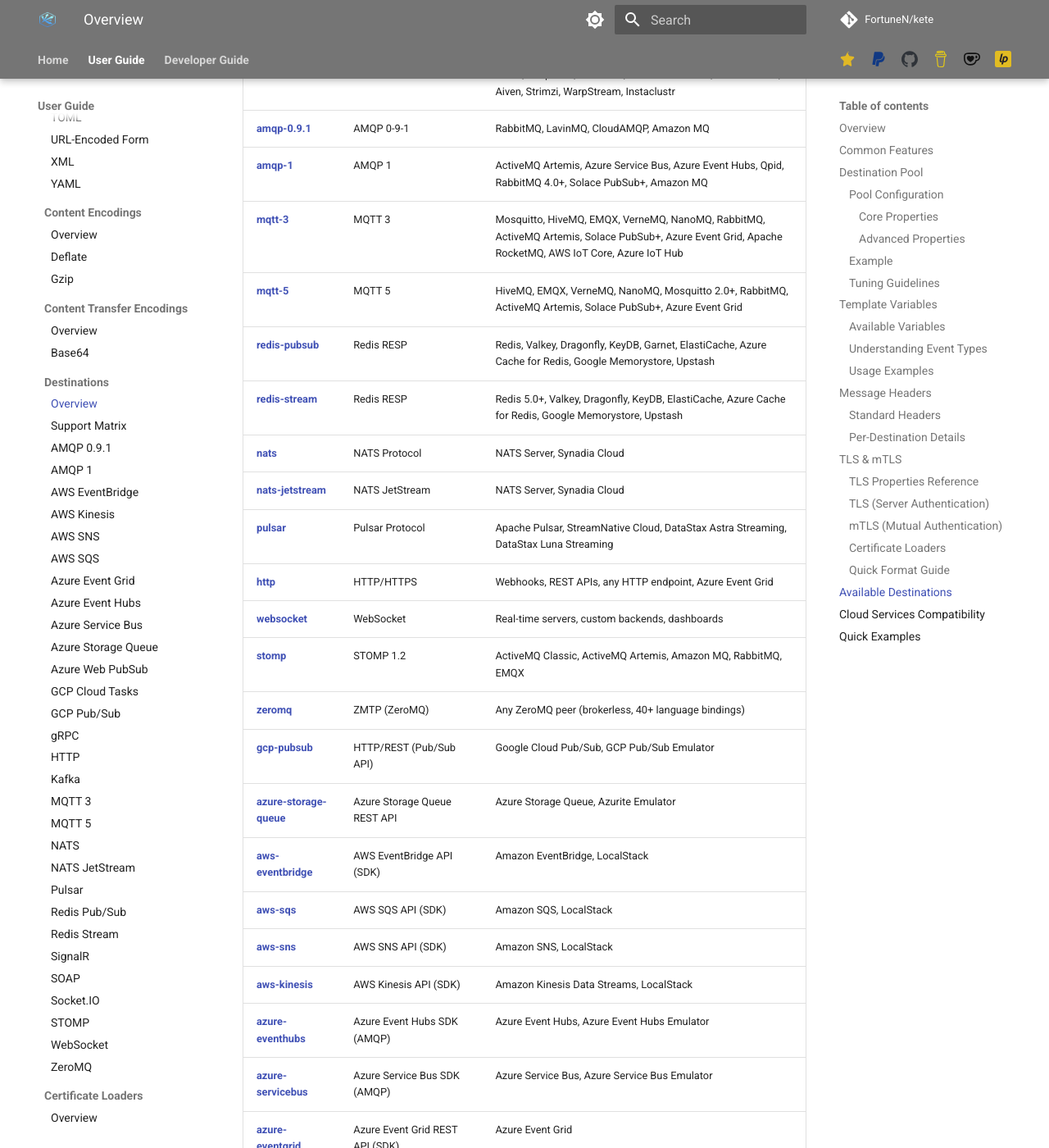
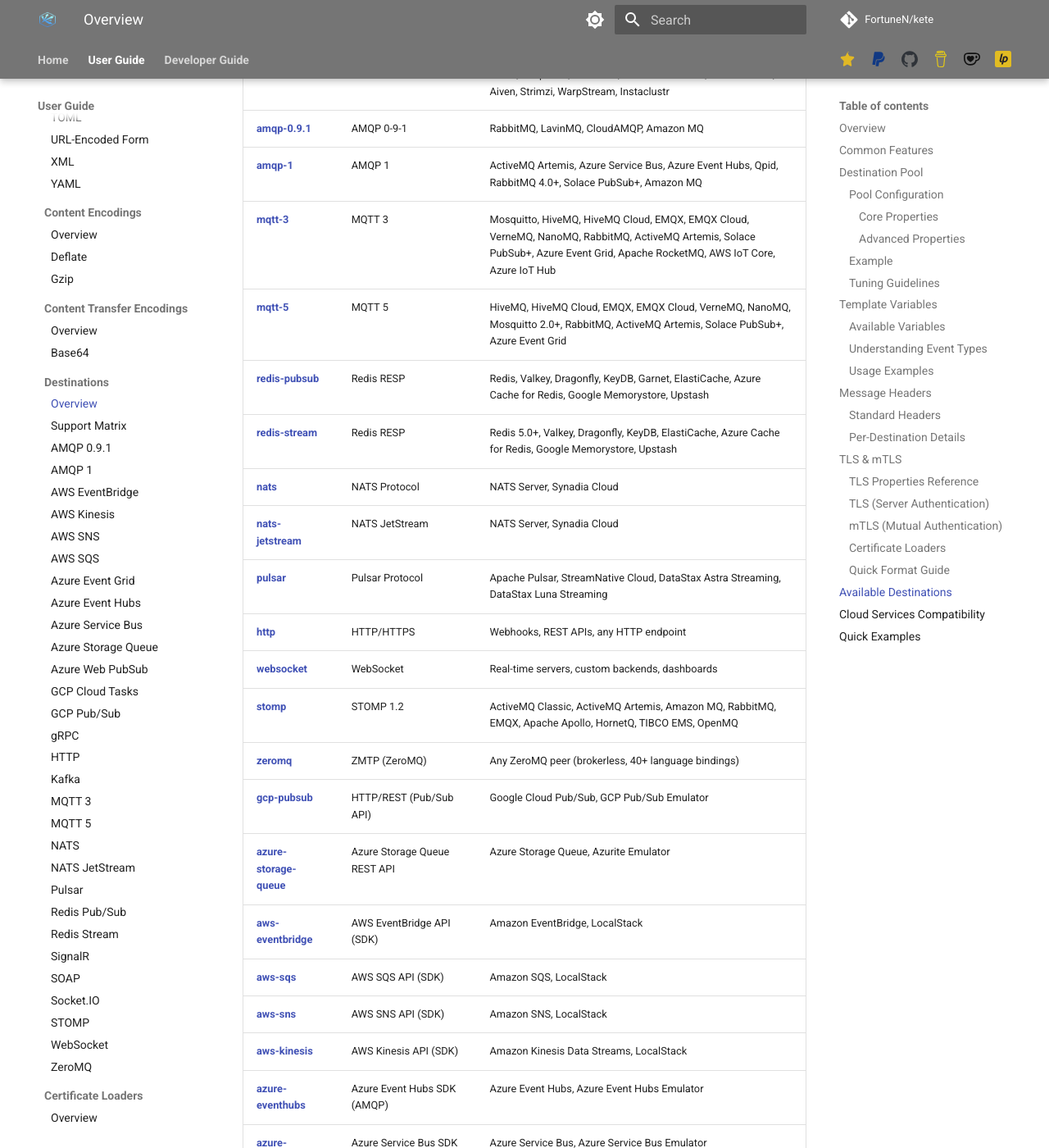
Before and after one commit to FortuneN/kete, an MkDocs documentation site: the page built from docs/user-guide/destinations/overview.md, in a window 1280 px wide and 1400 px high, scrolled down 11590 px. Shown: the whole window at 82% size. Built offline with MkDocs 1.6.1 and Material for MkDocs 9.7.7, drawn with Linux system fonts in a browser that asks for light colours; comment, search, counter and statistics services are not loaded.

Commit message:
Docs audit: fix overview.md summary table - remove false Azure Event Grid from HTTP, add missing systems to STOMP/MQTT rows

```diff
--- a/docs/user-guide/destinations/overview.md
+++ b/docs/user-guide/destinations/overview.md
@@ -322,16 +322,16 @@ For detailed information about each loader and their properties, see **[Certific
 | **[kafka](kafka.md)** | Kafka Protocol | Kafka, Redpanda, Confluent, Azure Event Hubs, Amazon MSK, Aiven, Strimzi, WarpStream, Instaclustr |
 | **[amqp-0.9.1](amqp-0.9.1.md)** | AMQP 0-9-1 | RabbitMQ, LavinMQ, CloudAMQP, Amazon MQ |
 | **[amqp-1](amqp-1.md)** | AMQP 1 | ActiveMQ Artemis, Azure Service Bus, Azure Event Hubs, Qpid, RabbitMQ 4.0+, Solace PubSub+, Amazon MQ |
-| **[mqtt-3](mqtt-3.md)** | MQTT 3 | Mosquitto, HiveMQ, EMQX, VerneMQ, NanoMQ, RabbitMQ, ActiveMQ Artemis, Solace PubSub+, Azure Event Grid, Apache RocketMQ, AWS IoT Core, Azure IoT Hub |
-| **[mqtt-5](mqtt-5.md)** | MQTT 5 | HiveMQ, EMQX, VerneMQ, NanoMQ, Mosquitto 2.0+, RabbitMQ, ActiveMQ Artemis, Solace PubSub+, Azure Event Grid |
+| **[mqtt-3](mqtt-3.md)** | MQTT 3 | Mosquitto, HiveMQ, HiveMQ Cloud, EMQX, EMQX Cloud, VerneMQ, NanoMQ, RabbitMQ, ActiveMQ Artemis, Solace PubSub+, Azure Event Grid, Apache RocketMQ, AWS IoT Core, Azure IoT Hub |
+| **[mqtt-5](mqtt-5.md)** | MQTT 5 | HiveMQ, HiveMQ Cloud, EMQX, EMQX Cloud, VerneMQ, NanoMQ, Mosquitto 2.0+, RabbitMQ, ActiveMQ Artemis, Solace PubSub+, Azure Event Grid |
 | **[redis-pubsub](redis-pubsub.md)** | Redis RESP | Redis, Valkey, Dragonfly, KeyDB, Garnet, ElastiCache, Azure Cache for Redis, Google Memorystore, Upstash |
 | **[redis-stream](redis-stream.md)** | Redis RESP | Redis 5.0+, Valkey, Dragonfly, KeyDB, ElastiCache, Azure Cache for Redis, Google Memorystore, Upstash |
 | **[nats](nats.md)** | NATS Protocol | NATS Server, Synadia Cloud |
 | **[nats-jetstream](nats-jetstream.md)** | NATS JetStream | NATS Server, Synadia Cloud |
 | **[pulsar](pulsar.md)** | Pulsar Protocol | Apache Pulsar, StreamNative Cloud, DataStax Astra Streaming, DataStax Luna Streaming |
-| **[http](http.md)** | HTTP/HTTPS | Webhooks, REST APIs, any HTTP endpoint, Azure Event Grid |
+| **[http](http.md)** | HTTP/HTTPS | Webhooks, REST APIs, any HTTP endpoint |
 | **[websocket](websocket.md)** | WebSocket | Real-time servers, custom backends, dashboards |
-| **[stomp](stomp.md)** | STOMP 1.2 | ActiveMQ Classic, ActiveMQ Artemis, Amazon MQ, RabbitMQ, EMQX |
+| **[stomp](stomp.md)** | STOMP 1.2 | ActiveMQ Classic, ActiveMQ Artemis, Amazon MQ, RabbitMQ, EMQX, Apache Apollo, HornetQ, TIBCO EMS, OpenMQ |
 | **[zeromq](zeromq.md)** | ZMTP (ZeroMQ) | Any ZeroMQ peer (brokerless, 40+ language bindings) |
 | **[gcp-pubsub](gcp-pubsub.md)** | HTTP/REST (Pub/Sub API) | Google Cloud Pub/Sub, GCP Pub/Sub Emulator |
 | **[azure-storage-queue](azure-storage-queue.md)** | Azure Storage Queue REST API | Azure Storage Queue, Azurite Emulator |
```
